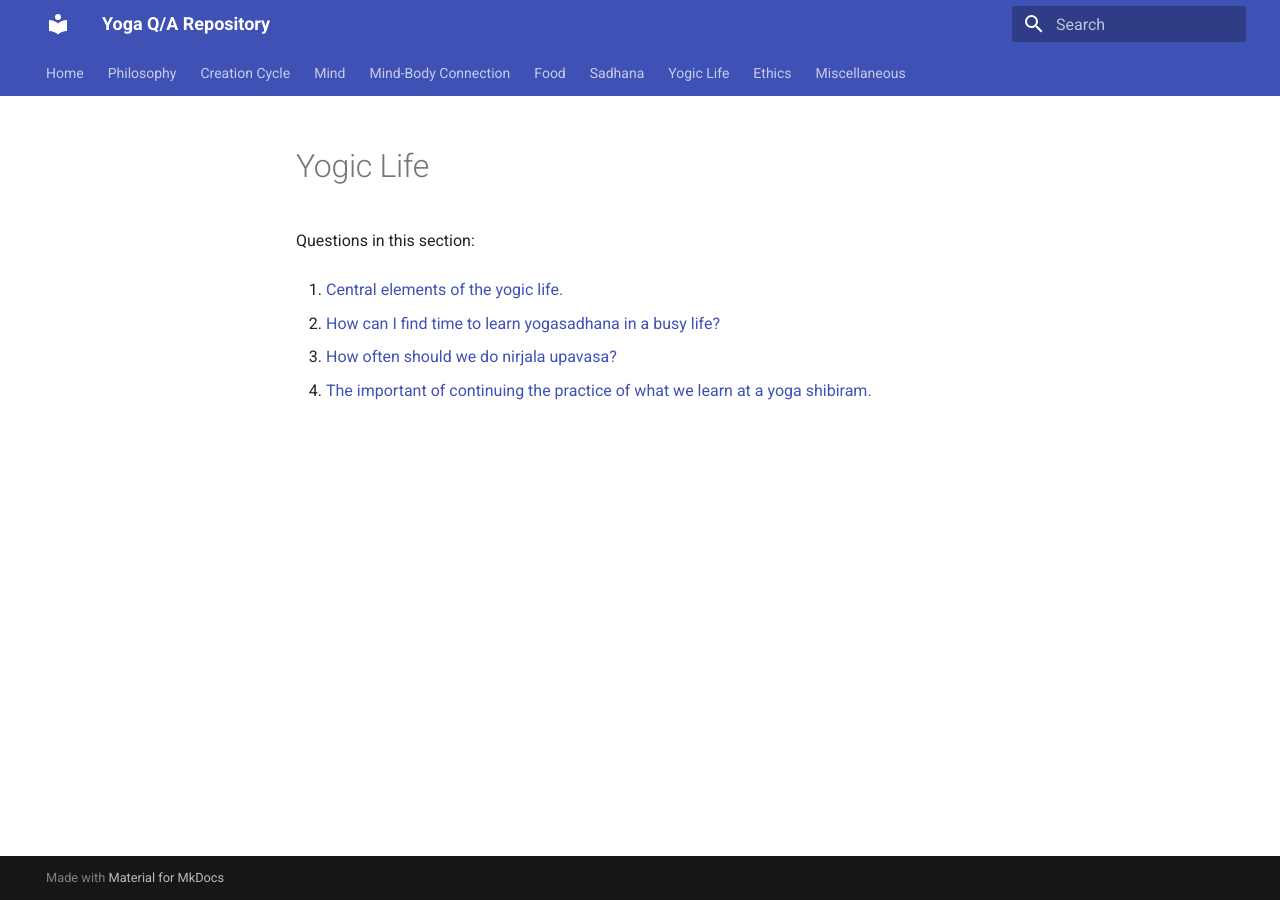
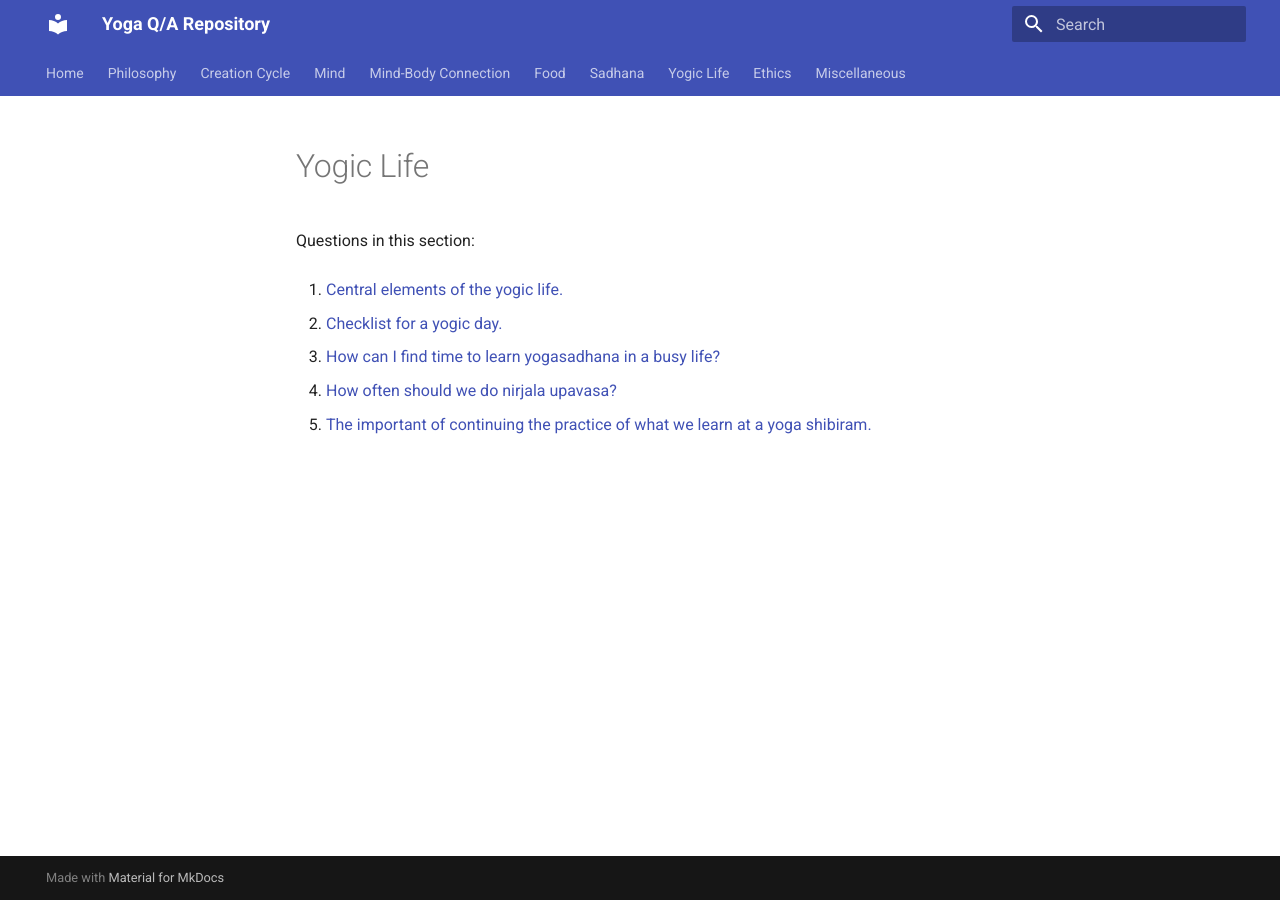
Before and after one commit to yogiclife/yoga-qa, an MkDocs documentation site: the page built from docs/yogic-life/README.md, in a window 1280 px wide. Built offline with MkDocs 1.6.1 and Material for MkDocs 9.7.7, drawn with Linux system fonts in a browser that asks for light colours.

Commit message:
Update topic indices [skip ci]

```diff
--- a/docs/yogic-life/README.md
+++ b/docs/yogic-life/README.md
@@ -4,8 +4,10 @@ Questions in this section:
 
 1. [Central elements of the yogic life.](central-elements-of-the-yogic-life-20260628-125921.md)
 
-2. [How can I find time to learn yogasadhana in a busy life?](how-can-i-find-time-to-learn-yogasadhana-in-a-busy-life-20260628-121124.md)
+2. [Checklist for a yogic day.](checklist-for-a-yogic-day-20260628-134950.md)
 
-3. [How often should we do nirjala upavasa?](how-often-should-we-do-nirjala-upavasa-20260628-115448.md)
+3. [How can I find time to learn yogasadhana in a busy life?](how-can-i-find-time-to-learn-yogasadhana-in-a-busy-life-20260628-121124.md)
 
-4. [The important of continuing the practice of what we learn at a yoga shibiram.](the-important-of-continuing-the-practice-of-what-we-learn-at-a-yoga-shibiram-20260628-132817.md)
+4. [How often should we do nirjala upavasa?](how-often-should-we-do-nirjala-upavasa-20260628-115448.md)
+
+5. [The important of continuing the practice of what we learn at a yoga shibiram.](the-important-of-continuing-the-practice-of-what-we-learn-at-a-yoga-shibiram-20260628-132817.md)
```
